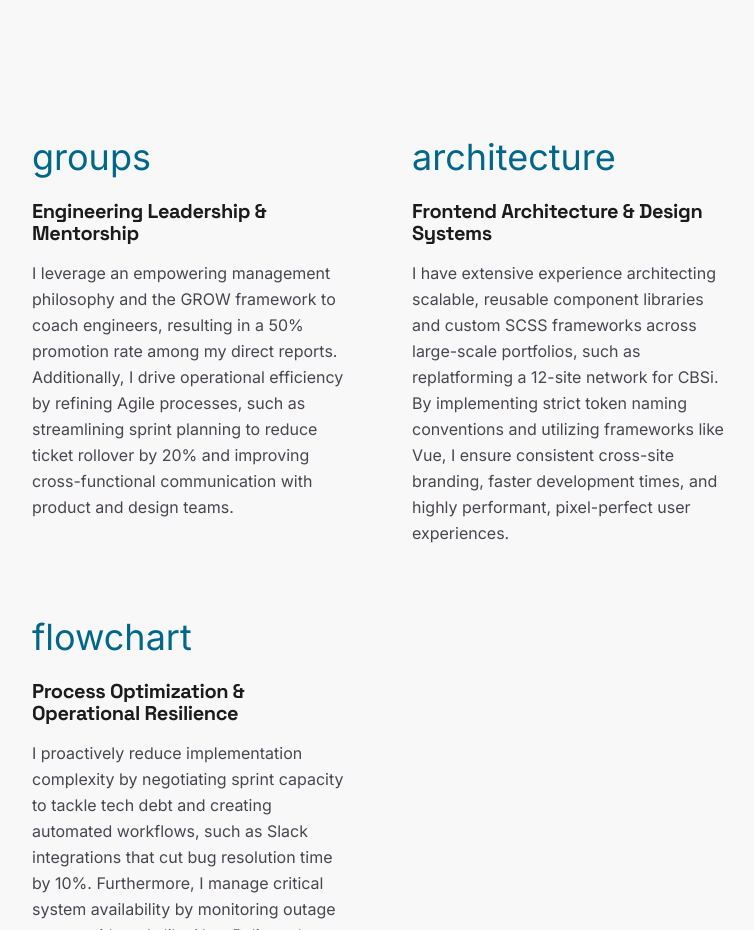
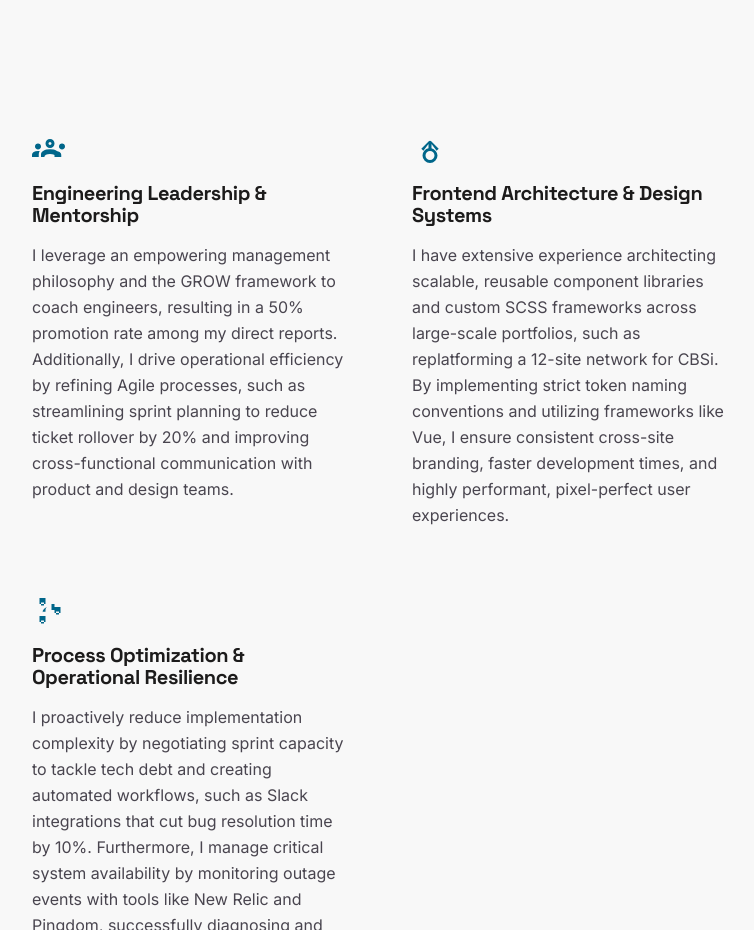
Before and after one commit to acjohn04/johnsona, a SvelteKit app: page / in a window 1280 px wide. Shown: the part 1460-2390 px from the top of the page, without its empty margins (520-1274 px from the left). Built offline with nearby package versions, Linux system fonts and the light colour scheme.

Commit message:
fix material icon

```diff
--- a/src/components/AboutHighlight.svelte
+++ b/src/components/AboutHighlight.svelte
@@ -3,8 +3,14 @@
 </script>
 
 <div class="c-about-highlight">
-	<span class="material-symbols-outlined c-about-highlight__icon" aria-hidden="true">
-		{icon}
+	<span class="c-about-highlight__icon" aria-hidden="true">
+		{#if icon === 'groups'}
+			<svg xmlns="http://www.w3.org/2000/svg" height="1em" viewBox="0 -960 960 960" width="1em" fill="currentColor"><path d="M0-240v-63q0-43 44-70t116-27q13 0 25 .5t23 2.5q-14 21-21 44t-7 48v65H0Zm240 0v-65q0-32 17.5-58.5T307-410q32-20 76.5-30t96.5-10q53 0 97.5 10t76.5 30q32 20 49 46.5t17 58.5v65H240Zm540 0H600v-65q0-25-7-48t-21-44q11-2 23-2.5t25-.5q72 0 116 27t44 70v63ZM160-440q-33 0-56.5-23.5T80-520q0-34 23.5-57t56.5-23q34 0 57 23t23 57q0 33-23 56.5T160-440Zm640 0q-33 0-56.5-23.5T720-520q0-34 23.5-57t56.5-23q34 0 57 23t23 57q0 33-23 56.5T800-440Zm-320-40q-50 0-85-35t-35-85q0-51 35-85.5t85-34.5q51 0 85.5 34.5T600-600q0 50-34.5 85T480-480Zm0-80q17 0 28.5-11.5T520-600q0-17-11.5-28.5T480-640q-17 0-28.5 11.5T440-600q0 17 11.5 28.5T480-560Zm0 240q-66 0-108 18.5T330-240h300q0-43-42-61.5T480-320Zm0-280Zm0 360Z"/></svg>
+		{:else if icon === 'architecture'}
+			<svg xmlns="http://www.w3.org/2000/svg" height="1em" viewBox="0 -960 960 960" width="1em" fill="currentColor"><path d="M480-80q-82 0-141-59t-59-141q0-74 48-129.5T440-474v-114L304-406l-56-56 200-200q13-13 32-13t32 13l200 200-56 56-136-182v114q64 16 112 71.5T680-280q0 82-59 141T480-80Zm0-80q49 0 84.5-35.5T600-280q0-49-35.5-84.5T480-400q-49 0-84.5 35.5T360-280q0 49 35.5 84.5T480-160Zm0-120Z"/></svg>
+		{:else if icon === 'flowchart'}
+			<svg xmlns="http://www.w3.org/2000/svg" height="1em" viewBox="0 -960 960 960" width="1em" fill="currentColor"><path d="M200-640v-160h160v160H200Zm0 480v-160h160v160H200Zm400-240v-160h160v160H600Zm-320-32h80v-55q0-30 20.5-51.5T432-560h88v80h80v-160h-80v80h-88q-63 0-107.5 44.5T280-408v56Zm-40-168h80v-80h-80v80Zm0 480h80v-80h-80v80Zm400-240h80v-80h-80v80Z"/></svg>
+		{/if}
 	</span>
 	<h3 class="c-about-highlight__title">{title}</h3>
 	<p class="c-about-highlight__description">{description}</p>
@@ -19,7 +25,10 @@
 
 	.c-about-highlight__icon {
 		color: var(--color-primary);
-		font-size: 2.25rem !important; /* Material symbol sizing */
+		font-size: 2.25rem;
+		display: flex;
+		align-items: center;
+		justify-content: flex-start;
 	}
 
 	.c-about-highlight__title {
```
